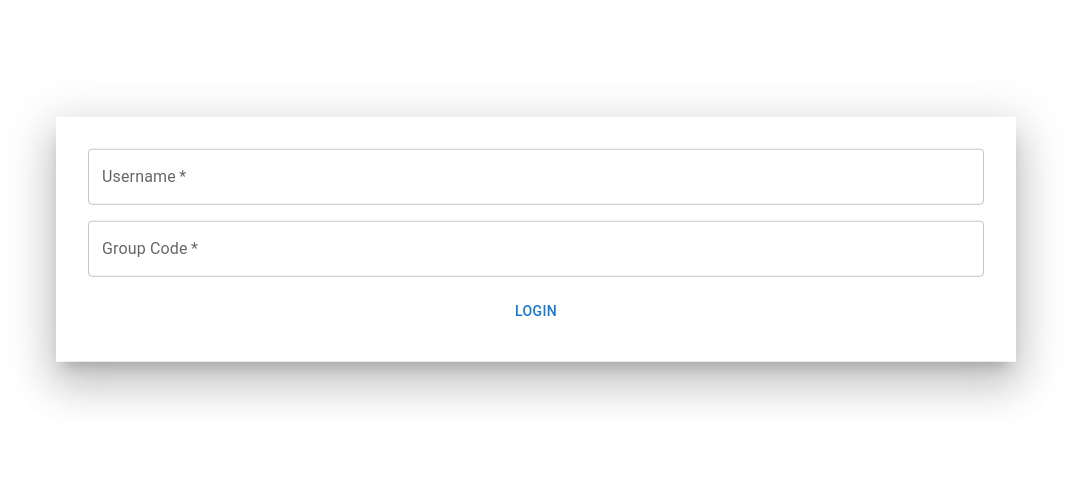
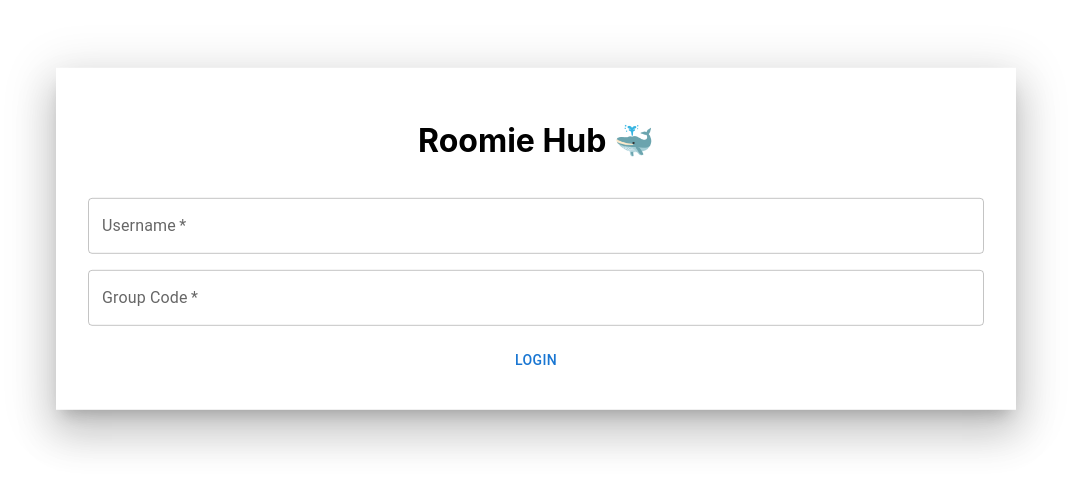
Before and after one commit to fraander/roomiehub, a React (Create React App) app in the folder roomie-hub/: page / in a window 1280 px wide. Shown: the part 161-650 px from the top of the page, without its empty margins (104-1175 px from the left). Built offline with nearby package versions, Linux system fonts and the light colour scheme.

Commit message:
logo on login page

```diff
--- a/roomie-hub/src/LoginPage.js
+++ b/roomie-hub/src/LoginPage.js
@@ -16,7 +16,7 @@ const style = {
     bgcolor: 'background.paper',
     boxShadow: 24,
     p: 4,
-  };
+};
 
 function LoginPage({ onLogin }) {
 
@@ -27,6 +27,9 @@ function LoginPage({ onLogin }) {
         <div className="App">
             <Box sx={style}>
                 <Stack spacing={2}>
+                    <Stack alignItems="center">
+                        <h1>Roomie Hub 🐳</h1>
+                    </Stack>
 
                     <TextField
                         required
@@ -37,7 +40,7 @@ function LoginPage({ onLogin }) {
                         onChange={(e) => setUsername(e.target.value)}
                     />
 
-<TextField
+                    <TextField
                         required
                         id="filled-basic"
                         label="Group Code"
```
